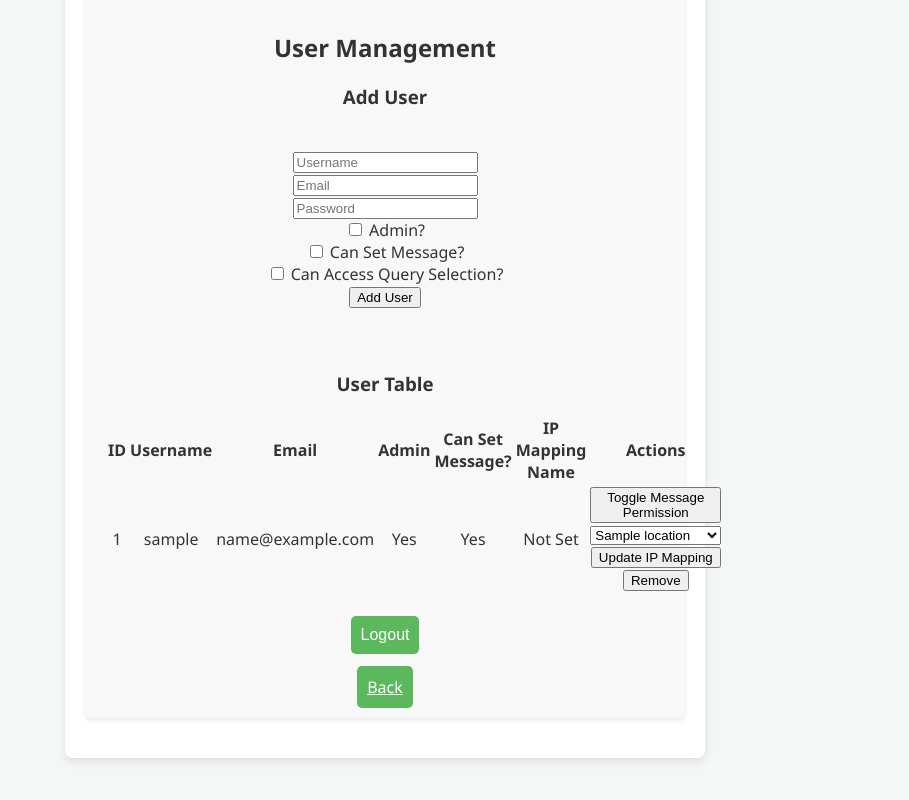
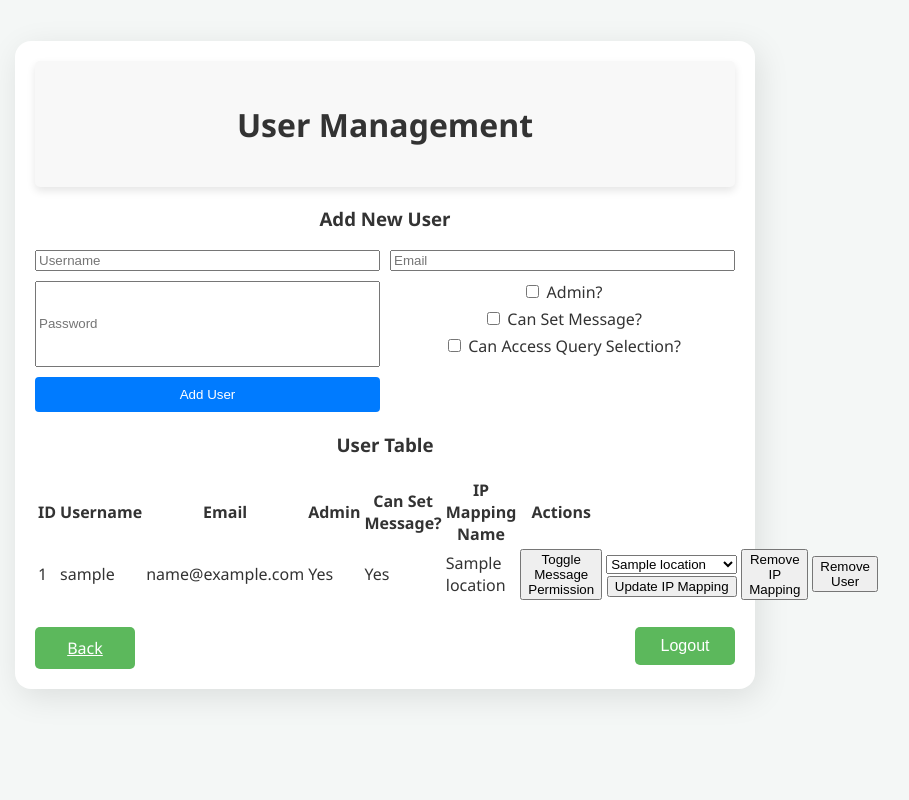
Before and after one commit to LCC-CIT-Lab/usage-tracker, a Flask app: page /admin/user_management in a window 1280 px wide. Shown: the whole page, without its empty margins (255-1164 px from the left). Run offline with Flask 3, Linux system fonts and the light colour scheme; a user stored in the database is signed in; tables that the repository leaves empty hold one stand-in row (values such as "Sample post").

Commit message:
finish ui and fix user management

```diff
--- a/static/styles.css
+++ b/static/styles.css
@@ -14,22 +14,23 @@
 h3 {text-align: center;}
 .dashboard-container {
     width: 100%;
-    max-width: 600px; /* Adjust as needed */
+    max-width: 700px; /* Adjust as needed */
     margin: 20px auto;
     margin-top: -50px; /* Adjust as needed */
     flex: 0 1 auto; /* Allows the container to shrink if needed */
     padding: 20px;
-    box-shadow: 0 4px 8px rgba(0, 0, 0, 0.1);
+    box-shadow: 4px 8px 32px rgba(0, 0, 0, 0.1);
     background: white;
-    border-radius: 8px;
+    border-radius: 16px;
+    position: relative;
 }
 .dashboard-header {
     text-align: center;
-    margin-bottom: 20px;
+    margin-bottom: 10px;
     background-color: #f8f8f8;
     padding: 20px;
     border-radius: 5px;
-    box-shadow: 0 2px 4px rgba(0, 0, 0, 0.1);
+    box-shadow: 0 4px 8px rgba(0, 0, 0, 0.1);
 }
 .dashboard-header h1 {
     font-size: 2rem;
@@ -80,8 +81,18 @@
 .form-group > *:first-child {
     margin-right: auto;
 }
-input[type='submit'] {
-    padding: 10px;
+.button-container {
+    display: flex;
+    margin-top: 20px;
+    justify-content: space-between; /* Keeps buttons at opposite ends */
+    position: absolute;
+    width: calc(100% - 40px); /* Width is the container's width minus padding */
+    bottom: 20px; /* Distance from the bottom of the container */
+    left: 20px; /* Aligns with the padding of the container */
+    padding: 0; /* Resets any padding that might affect alignment */
+}
+.button, input[type='submit'] {
+    padding: 10px 0px; /* Uniform padding for all buttons */
     font-size: 16px;
     border-radius: 5px;
     border: none;
@@ -89,23 +100,29 @@
     color: white;
     cursor: pointer;
     transition: background-color 0.3s;
+    text-align: center; /* Center the text inside the button */
+    /* Ensure the width of 'Back' and 'Logout' buttons are the same if needed */
+    min-width: 100px; /* Adjust as needed to fit the content */
 }
-input[type='submit']:hover {
+
+.button:hover, input[type='submit']:hover {
     background-color: #4cae4c;
 }
-.button {
-    padding: 10px;
-    font-size: 16px;
-    border-radius: 5px;
-    border: none;
-    background-color: #5cb85c;
-    color: white;
-    cursor: pointer;
-    transition: background-color 0.3s;
+
+/* Remove margins from the last button (Logout) to align properly */
+.button-container div:last-child {
+    margin-bottom: 0;
 }
-.button:hover {
-    background-color: #4cae4c;
+.button-container form {
+    margin-left: auto; /* Aligns the form to the right */
+    position: relative; /* Ensure stacking context is set for z-index */
+    z-index: 2; /* Higher z-index to be above other content */
 }
+/* Optional: Align text inside the form for the logout button */
+form {
+    margin: 0;
+}
+
 .sign-in-form .form-group {
     margin-bottom: 15px;
 }
@@ -139,3 +156,100 @@
     display: inline-block;
     margin-bottom: 10px; /* Adjust spacing as needed */
 }
+/* Existing CSS ... */
+
+/* Layout for form */
+.form-layout {
+    display: grid;
+    grid-template-columns: repeat(2, 1fr);
+    gap: 10px;
+    margin-bottom: 20px;
+}
+
+/* Style for checkboxes */
+.checkbox-group {
+    display: flex;
+    flex-direction: column;
+    gap: 5px;
+    margin-bottom: 10px;
+}
+
+/* Style for form buttons */
+.form-button {
+    background-color: #007bff;
+    color: white;
+    padding: 10px 15px;
+    border-radius: 4px;
+    border: none;
+    cursor: pointer;
+    transition: background-color 0.3s ease;
+}
+
+.form-button:hover {
+    background-color: #0056b3;
+}
+
+/* User table styling */
+.user-table {
+    width: 100%;
+    overflow-x: auto;
+}
+
+.user-table table {
+    width: 100%;
+    border-collapse: collapse;
+}
+
+.user-table th, .user-table td {
+    text-align: left;
+    padding: 8px;
+    border: 1px solid #ddd;
+}
+
+.user-table th {
+    background-color: #f2f2f2;
+}
+
+/* User action dropdown menu styling */
+.user-actions {
+    position: relative;
+    display: inline-block; /* This makes the dropdown align with the action button */
+}
+
+.action-button {
+    background-color: #28a745;
+    color: white;
+    padding: 5px 10px;
+    border-radius: 4px;
+    border: none;
+    cursor: pointer;
+}
+
+.action-menu {
+    display: none;
+    position: absolute;
+    right: 0;
+    z-index: 1;
+    background-color: #f9f9f9;
+    box-shadow: 0px 8px 16px 0px rgba(0,0,0,0.2);
+    padding: 12px 16px;
+}
+
+.user-actions:hover .action-menu {
+    display: block;
+}
+
+.action-menu form {
+    padding: 12px 16px;
+}
+
+#action-dropdown {
+    text-align: center;
+    margin-top: 20px;
+}
+
+#action-dropdown select {
+    width: 50%;
+    padding: 10px;
+    margin-top: 10px;
+}
--- a/templates/user_management.html
+++ b/templates/user_management.html
@@ -6,25 +6,29 @@
     <link rel="stylesheet" href="{{ url_for('static', filename='styles.css') }}">
 </head>
 <body>
-
     <div class="dashboard-container">
         <div class="dashboard-header">
-            <h2>User Management</h2>
-            <!-- Add user form -->
-            <h3>Add User</h3>
-            <form action="{{ url_for('admin.user_management') }}" method="post">
+            <h1>User Management</h1>
+        </div>
+
+        <!-- Add User Form -->
+        <div class="add-user-form">
+            <h3>Add New User</h3>
+            <form action="{{ url_for('admin.add_user') }}" method="post" class="form-layout">
                 {{ form.hidden_tag() }}
-                <br><input type="text" name="username" placeholder="Username" required>
-                <br><input type="email" name="email" placeholder="Email" required>
-                <br><input type="password" name="password" placeholder="Password" required>
-                <br><input type="checkbox" name="is_admin"> Admin?
-                <br><input type="checkbox" name="can_set_message"> Can Set Message?
-                <br><input type="checkbox" name="can_access_query_selection"> Can Access Query Selection?
-                <br><button type="submit" name="add">Add User</button>
+                <input type="text" name="username" placeholder="Username" required>
+                <input type="email" name="email" placeholder="Email" required>
+                <input type="password" name="password" placeholder="Password" required>
+                <div class="checkbox-group">
+                    <label><input type="checkbox" name="is_admin"> Admin?</label>
+                    <label><input type="checkbox" name="can_set_message"> Can Set Message?</label>
+                    <label><input type="checkbox" name="can_access_query_selection"> Can Access Query Selection?</label>
+                </div>
+                <button type="submit" class="form-button">Add User</button>
             </form>
+        </div>
 
-            <!-- Users table -->
-            <br><br>
+        <!-- User Table -->
         <h3>User Table</h3>
         <table>
             <thead>
@@ -47,16 +51,30 @@
                         <td>{{ "Yes" if user.is_admin else "No" }}</td>
                         <td>{{ "Yes" if user.can_set_message else "No" }}</td>
                         <td>
-                            <!-- Display the IP mapping name if available -->
-                            {{ user.ip_location.location_name if user.ip_location else "Not Set" }}
+                            {% if user.ip_location_id %}
+                                {% if user.ip_location %}
+                                    {{ user.ip_location.location_name }}
+                                {% else %}
+                                    <!-- This message will only display if there's an issue with the ip_location relation -->
+                                    Missing IP Location Object
+                                {% endif %}
+                            {% else %}
+                                Not Set
+                            {% endif %}
                         </td>
                         <td>
-                            <!-- Update form to include enabling/disabling permissions and setting IP mapping name -->
-                            <form action="{{ url_for('admin.update_user_permissions', user_id=user.id) }}" method="post">
+
+                         <!-- Toggle Message Permission -->
+                         <form action="{{ url_for('admin.toggle_message_permission', user_id=user.id) }}" method="post">
                             {{ form.hidden_tag() }}
-                                <button type="submit" name="toggle_can_set_message">Toggle Message Permission</button>
-                                <!-- Dropdown for IP mapping names -->
-                                <select name="ip_mapping_name">
+                            <button type="submit">Toggle Message Permission</button>
+                        </form>
+                        </td>
+                        <td>
+                        <!-- Update IP Mapping -->
+                        <form action="{{ url_for('admin.update_user_ip_mapping', user_id=user.id) }}" method="post">
+                            {{ form.hidden_tag() }}
+                            <select name="ip_mapping_id">
                                 <option value="">Select IP Mapping</option>
                                 {% for ip_location in ip_locations %}
                                 <option value="{{ ip_location.id }}" {% if user.ip_location_id == ip_location.id %} selected {% endif %}>
@@ -64,28 +82,40 @@
                                 </option>
                                 {% endfor %}
                             </select>
-                                <button type="submit" name="update_ip_mapping">Update IP Mapping</button>
-                            </form>
-                            <!-- Existing remove user form -->
-                            <form action="{{ url_for('admin.delete_user', user_id=user.id) }}" method="post">
-                                {{ form.hidden_tag() }}
-                                <button type="submit" name="remove">Remove</button>
+                            <button type="submit">Update IP Mapping</button>
                         </form>
                     </td>
+                    <td>
+                        <!-- Remove IP Mapping -->
+                        <form action="{{ url_for('admin.remove_user_ip_mapping', user_id=user.id) }}" method="post">
+                            {{ form.hidden_tag() }}
+                            <button type="submit">Remove IP Mapping</button>
+                        </form>
+                    </td>
+                    <td>
+                        <!-- Remove User -->
+                        <form action="{{ url_for('admin.remove_user', user_id=user.id) }}" method="post">
+                            {{ form.hidden_tag() }}
+                            <button type="submit">Remove User</button>
+                        </form>
+                    </td>
+                </tr>
+                {% else %}
+                <tr>
+                    <td colspan="7">No users found.</td>
                 </tr>
                 {% endfor %}
             </tbody>
         </table>
-            <br>
+    </form>
+        <br><br><br>
+        <!-- Logout -->
         <div class="button-container">
-                <!-- Logout Form -->
+            <a href="{{ url_for('admin.admin_dashboard') }}" class="button">Back</a>
             <form action="{{ url_for('auth.logout') }}" method="post">
                 {{ logout_form.hidden_tag() }}
-                    <input type="submit" value="Logout">
+                <button type="submit" class="button">Logout</button>
             </form>
-                <br>
-                <a href="{{ url_for('admin.admin_dashboard') }}" class="button">Back</a>
-            </div>
         </div>
     </div>
 </body>
```
Also changed, not shown: app/admin.py (+146 -39 lines), app/main.py (+9 -13 lines), app/models.py (+20 -10 lines), templates/admin_dashboard.html (+12 -6 lines), templates/ip_management.html (+7 -4 lines), templates/landing.html (+5 -5 lines), templates/query_selection.html (+18 -12 lines), templates/reset_password.html (deleted, +0 -23 lines), templates/set_message.html (+8 -6 lines), templates/sign_out.html (+7 -5 lines), templates/term_dates_management.html (+7 -3 lines), templates/view_logs.html (+13 -4 lines). Lines whose indentation alone changed are shown as unchanged.
